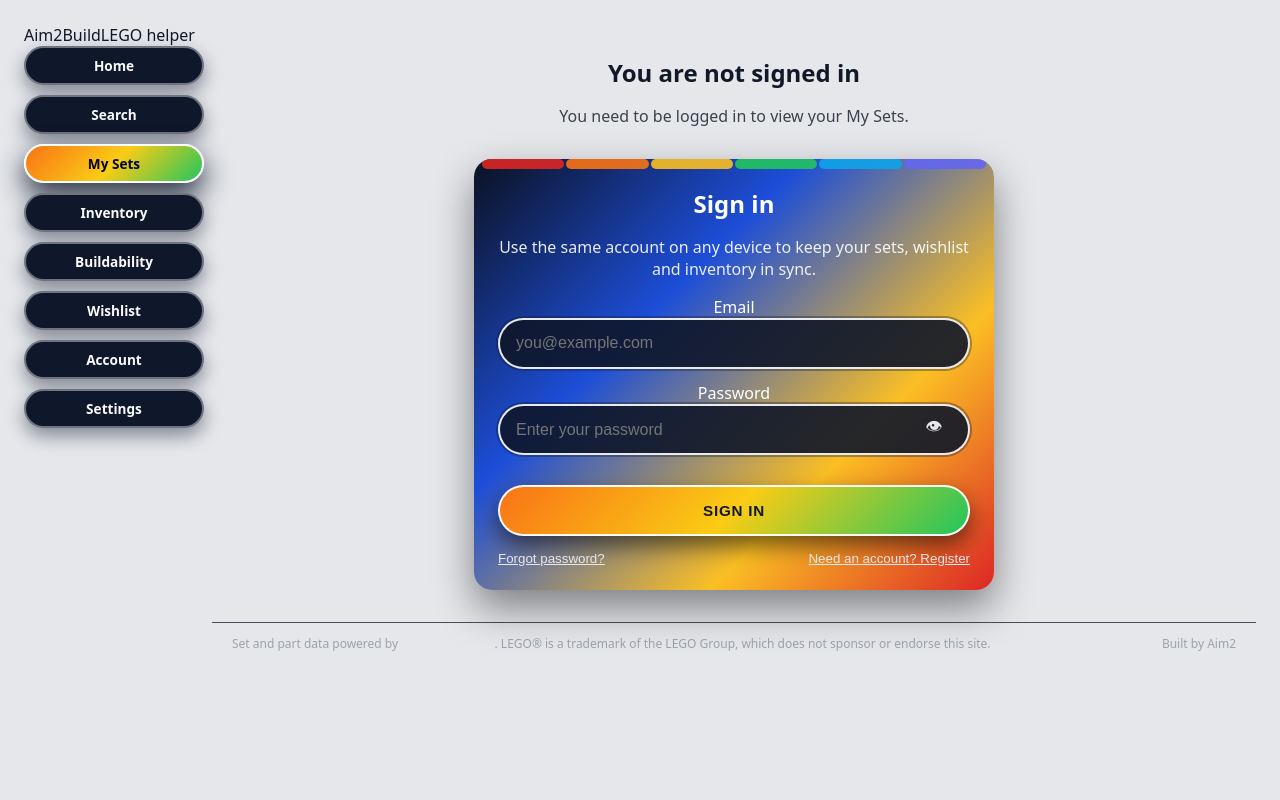
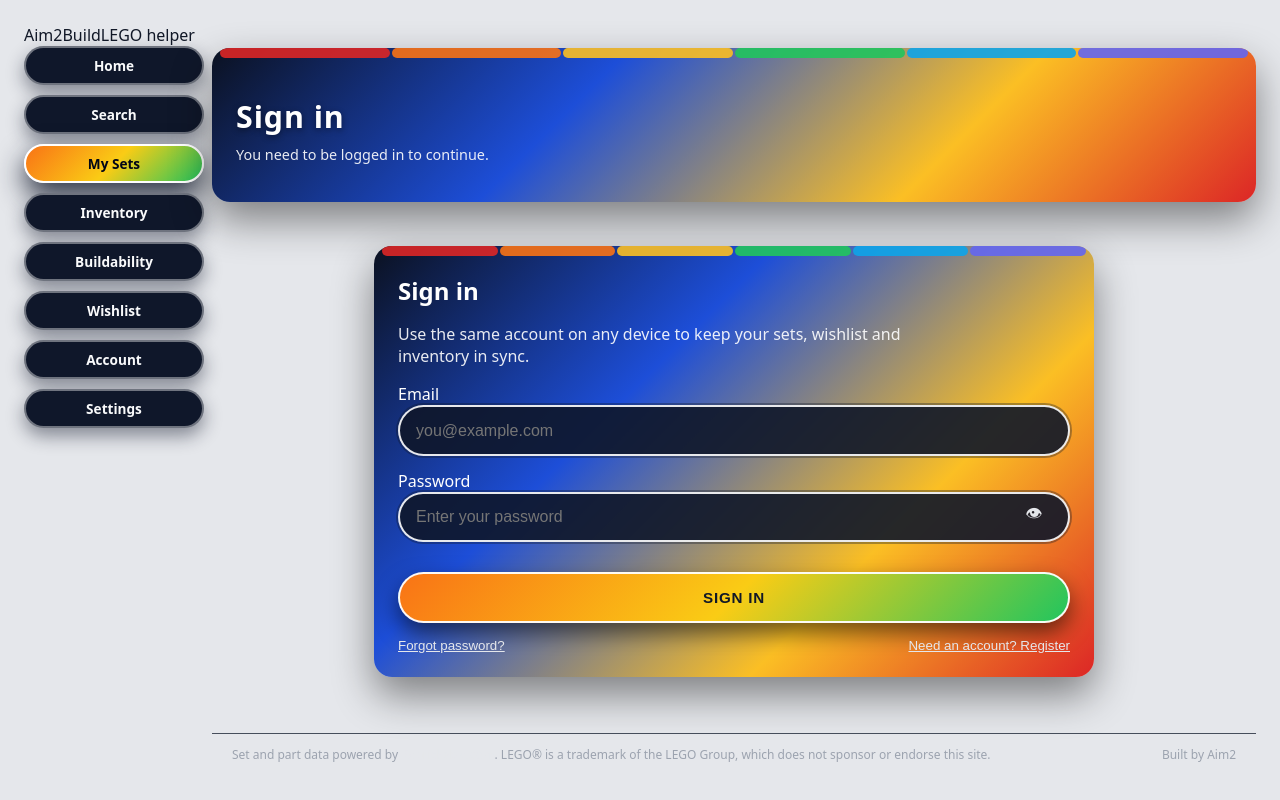
Before and after one commit to andycann44/aim2build-app, a React (Vite) app in the folder frontend/: page /my-sets in a window 1280 px wide. Shown: the top 800 px of the page. Built offline with nearby package versions, Linux system fonts and the light colour scheme.

Commit message:
Auth UX: redirect to /login on 401 + idle guard wiring

```diff
--- a/frontend/src/api/client.ts
+++ b/frontend/src/api/client.ts
@@ -1,4 +1,5 @@
 import { authHeaders } from "../utils/auth";
+import { clearToken } from "../utils/auth";
 
 export type AuthResult = {
   ok: boolean;
@@ -61,7 +62,12 @@ async function json<T>(path: string, init?: RequestInit): Promise<T> {
     headers: mergedHeaders,
   });
 
-  if (res.status === 401) throw new Error("401 Unauthorized");
+  if (res.status === 401) {
+    // global auth fail => drop token and force login
+    clearToken();
+    if (typeof window !== "undefined") window.location.href = "/login";
+    throw new Error("401 Unauthorized");
+  }
 
   if (!res.ok) {
     const text = await res.text().catch(() => "");
--- a/frontend/src/components/NotSignedIn.tsx
+++ b/frontend/src/components/NotSignedIn.tsx
@@ -1,17 +1,122 @@
-import React from "react";
+import React, { useMemo } from "react";
 import AuthPanel from "./AuthPanel";
 
-const NotSignedIn: React.FC<{ pageName?: string }> = ({ pageName }) => {
+type Props = { pageName?: string };
+
+const heroCopy = (pageName?: string) => {
+  switch ((pageName || "").toLowerCase()) {
+    case "wishlist":
+      return {
+        title: "Wishlist",
+        subtitle: "You need to be logged in to view your wishlist.",
+      };
+    case "buildability":
+      return {
+        title: "Buildability",
+        subtitle: "Sign in to see buildability for your sets.",
+      };
+    case "inventory":
+      return {
+        title: "Inventory",
+        subtitle: "Sign in to manage your parts inventory.",
+      };
+    case "settings":
+      return {
+        title: "Settings",
+        subtitle: "Sign in to access your settings.",
+      };
+    case "my-sets":
+    case "mysets":
+      return {
+        title: "My Sets",
+        subtitle: "Sign in to view and manage your sets.",
+      };
+    default:
+      return {
+        title: "Sign in",
+        subtitle: "You need to be logged in to continue.",
+      };
+  }
+};
+
+const NotSignedIn: React.FC<Props> = ({ pageName }) => {
+  const copy = useMemo(() => heroCopy(pageName), [pageName]);
+
   return (
-    <div style={{ maxWidth: "820px", margin: "2rem auto", textAlign: "center" }}>
-      <h2 style={{ marginBottom: "1rem" }}>You are not signed in</h2>
-      <p style={{ marginBottom: "2rem", opacity: 0.8 }}>
-        {pageName
-          ? `You need to be logged in to view your ${pageName}.`
-          : "Please sign in to continue."}
-      </p>
+    <div className="page" style={{ width: "100%" }}>
+      {/* HERO HEADER (matches Account/Search style) */}
+      <div
+        className="search-hero"
+        style={{
+          width: "100%",
+          maxWidth: "100%",
+          boxSizing: "border-box",
+          marginTop: "1.5rem",
+          marginRight: "2.5rem",
+          marginBottom: "1.5rem",
+          marginLeft: 0,
+          borderRadius: "18px",
+          padding: "1.75rem 1.5rem 1.5rem",
+          background:
+            "linear-gradient(135deg, #0b1120 0%, #1d4ed8 35%, #fbbf24 70%, #dc2626 100%)",
+          boxShadow: "0 18px 40px rgba(0,0,0,0.45)",
+          color: "#fff",
+          position: "relative",
+          overflow: "hidden",
+        }}
+      >
+        <div
+          aria-hidden="true"
+          style={{
+            position: "absolute",
+            inset: "0 0 auto 0",
+            height: "10px",
+            display: "flex",
+            gap: "2px",
+            padding: "0 8px",
+          }}
+        >
+          {["#dc2626", "#f97316", "#fbbf24", "#22c55e", "#0ea5e9", "#6366f1"].map((c, i) => (
+            <div
+              key={i}
+              style={{
+                flex: 1,
+                borderRadius: "99px",
+                background: c,
+                opacity: 0.9,
+              }}
+            />
+          ))}
+        </div>
 
-      <div style={{ maxWidth: "520px", margin: "0 auto" }}>
+        <div style={{ position: "relative", zIndex: 1 }}>
+          <h1
+            style={{
+              fontSize: "1.9rem",
+              fontWeight: 800,
+              letterSpacing: "0.03em",
+              marginBottom: "0.4rem",
+              textShadow: "0 2px 6px rgba(0,0,0,0.45)",
+            }}
+          >
+            {copy.title}
+          </h1>
+          <p
+            style={{
+              margin: "0.5rem 0 0.75rem",
+              maxWidth: "520px",
+              fontSize: "0.9rem",
+              lineHeight: 1.45,
+              opacity: 0.9,
+            }}
+          >
+            {copy.subtitle}
+          </p>
+        </div>
+      </div>
+
+      {/* Auth panel */}
+      <div style={{ maxWidth: "720px", margin: "0 auto 2rem", width: "100%" }}>
         <AuthPanel />
       </div>
     </div>
--- a/frontend/src/components/RequireAuth.tsx
+++ b/frontend/src/components/RequireAuth.tsx
@@ -1,95 +1,58 @@
-import React, { useEffect, useState } from "react";
-import { API_BASE } from "../api/client";
-import { authHeaders, getToken } from "../utils/auth";
+import React from "react";
+import { getToken, clearToken } from "../utils/auth";
 import NotSignedIn from "./NotSignedIn";
+import { apiGet } from "../api/api"; // if you have a helper; if not, use fetch below
 
 type Props = {
   children: React.ReactNode;
   pageName?: string;
 };
 
-type AuthState = "checking" | "authed" | "noauth";
-
-function clearTokens() {
-  try {
-    localStorage.removeItem("token");
-    localStorage.removeItem("access_token");
-    localStorage.removeItem("aim2build_token");
-  } catch {
-    // ignore
-  }
-}
-
 const RequireAuth: React.FC<Props> = ({ children, pageName }) => {
   const token = getToken();
+  const [state, setState] = React.useState<"checking" | "ok" | "nope">(
+    token ? "checking" : "nope"
+  );
 
-  const [state, setState] = useState<AuthState>(() => {
-    return token ? "checking" : "noauth";
-  });
+  React.useEffect(() => {
+    let alive = true;
 
-  useEffect(() => {
-    let cancelled = false;
-
-    async function verify() {
-      // If no token, immediately no-auth
+    async function run() {
       if (!token) {
-        setState("noauth");
+        if (alive) setState("nope");
         return;
       }
 
       try {
-        const res = await fetch(`${API_BASE}/api/auth/me`, {
-          method: "GET",
-          headers: {
-            ...authHeaders(),
-            Accept: "application/json",
-          },
+        // Use fetch directly so we don't depend on other helpers:
+        const res = await fetch(`/api/auth/me`, {
+          headers: { Authorization: `Bearer ${token}` },
         });
 
-        if (cancelled) return;
+        if (!alive) return;
 
-        if (res.status === 401) {
-          // token exists but is invalid/expired/wrong secret -> clear + force login UI
-          clearTokens();
-          setState("noauth");
-          return;
+        if (res.ok) {
+          setState("ok");
+        } else {
+          // expired/invalid token
+          clearToken();
+          setState("nope");
         }
-
-        if (!res.ok) {
-          // for safety: don't lock user out on transient 500 etc
-          // treat as authed and let pages handle errors normally
-          setState("authed");
-          return;
-        }
-
-        setState("authed");
       } catch {
-        if (cancelled) return;
-        // network hiccup -> don't force logout, just allow through
-        setState("authed");
+        if (!alive) return;
+        // network/API down -> treat as not signed in (or keep checking if you prefer)
+        setState("nope");
       }
     }
 
-    verify();
-
+    run();
     return () => {
-      cancelled = true;
+      alive = false;
     };
   }, [token]);
 
-  if (!token) {
-    return <NotSignedIn pageName={pageName} />;
-  }
-
-  if (state === "checking") {
-    // keep it simple: you can swap this for a nicer loading state later
-    return <div style={{ padding: "1rem", color: "#94a3b8" }}>Checking sign-in…</div>;
-  }
-
-  if (state === "noauth") {
-    return <NotSignedIn pageName={pageName} />;
-  }
-
+  if (state === "nope") return <NotSignedIn pageName={pageName} />;
+  if (state === "checking") return <div style={{ padding: 16 }}>Checking session...</div>;
   return <>{children}</>;
 };
 
--- a/frontend/src/pages/InventoryAddCategoriesPage.tsx
+++ b/frontend/src/pages/InventoryAddCategoriesPage.tsx
@@ -37,6 +37,11 @@ const InventoryAddCategoriesPage: React.FC = () => {
             ...authHeaders(),
           },
         });
+        if (res.status === 401) {
+          localStorage.removeItem("a2b_token");
+          window.location.href = "/login";
+          return;
+        }
         if (!res.ok) throw new Error(`HTTP ${res.status}`);
         const data = (await res.json()) as PartCategory[];
 
--- a/frontend/src/pages/InventoryPage.tsx
+++ b/frontend/src/pages/InventoryPage.tsx
@@ -38,6 +38,11 @@ const InventoryPage: React.FC = () => {
         },
       });
 
+      if (res.status === 401) {
+        localStorage.removeItem("a2b_token");
+        window.location.href = "/login";
+        return;
+      }
       if (!res.ok) throw new Error(`HTTP ${res.status}`);
 
       const data: InventoryPart[] = await res.json();
--- /dev/null
+++ b/frontend/src/utils/sessionGuard.ts
@@ -0,0 +1,78 @@
+import { getToken, clearToken } from "./auth";
+
+const KEY_ENABLED = "a2b_session_idle_enabled";
+const KEY_MINUTES = "a2b_session_idle_minutes";
+
+function getEnabled(): boolean {
+  const v = localStorage.getItem(KEY_ENABLED);
+  if (v === null) return true; // default ON
+  return v === "1";
+}
+
+function getMinutes(): number {
+  const v = localStorage.getItem(KEY_MINUTES);
+  const n = v ? parseInt(v, 10) : 60; // default 60
+  return Number.isFinite(n) && n > 0 ? n : 60;
+}
+
+async function validateSession(): Promise<boolean> {
+  const token = getToken();
+  if (!token) return false;
+
+  try {
+    const API = import.meta.env.VITE_API_BASE || "";
+    const res = await fetch(`${API}/api/auth/me`, {
+      headers: { Authorization: `Bearer ${token}` },
+    });
+
+    if (res.ok) return true;
+
+    clearToken();
+    return false;
+  } catch {
+    // If API is unreachable, safest is to treat as signed-out
+    clearToken();
+    return false;
+  }
+}
+
+export function initSessionIdleGuard(navigateToLogin: () => void) {
+  let lastActive = Date.now();
+  let wasIdle = false;
+
+  const idleMs = () => getMinutes() * 60 * 1000;
+
+  function markActive() {
+    lastActive = Date.now();
+    if (wasIdle) {
+      wasIdle = false;
+
+      if (!getEnabled()) return;
+
+      // User came back from idle -> re-check session
+      void (async () => {
+        const ok = await validateSession();
+        if (!ok) navigateToLogin();
+      })();
+    }
+  }
+
+  // Activity events
+  const events: Array<keyof WindowEventMap> = [
+    "mousemove",
+    "mousedown",
+    "keydown",
+    "touchstart",
+    "scroll",
+    "focus",
+  ];
+
+  events.forEach((e) => window.addEventListener(e, markActive, { passive: true }));
+
+  // Check idle status every 10s
+  setInterval(() => {
+    if (!getEnabled()) return;
+    const now = Date.now();
+    if (now - lastActive >= idleMs()) wasIdle = true;
+  }, 10_000);
+}
```
Also changed, not shown: frontend/src/App.tsx (+29 -13 lines), frontend/src/pages/InventoryEditPage.tsx (+29 -6 lines), frontend/src/pages/SettingsPage.tsx (+97 -2 lines), 1 other file (tests, documents, lock files or other folders).
